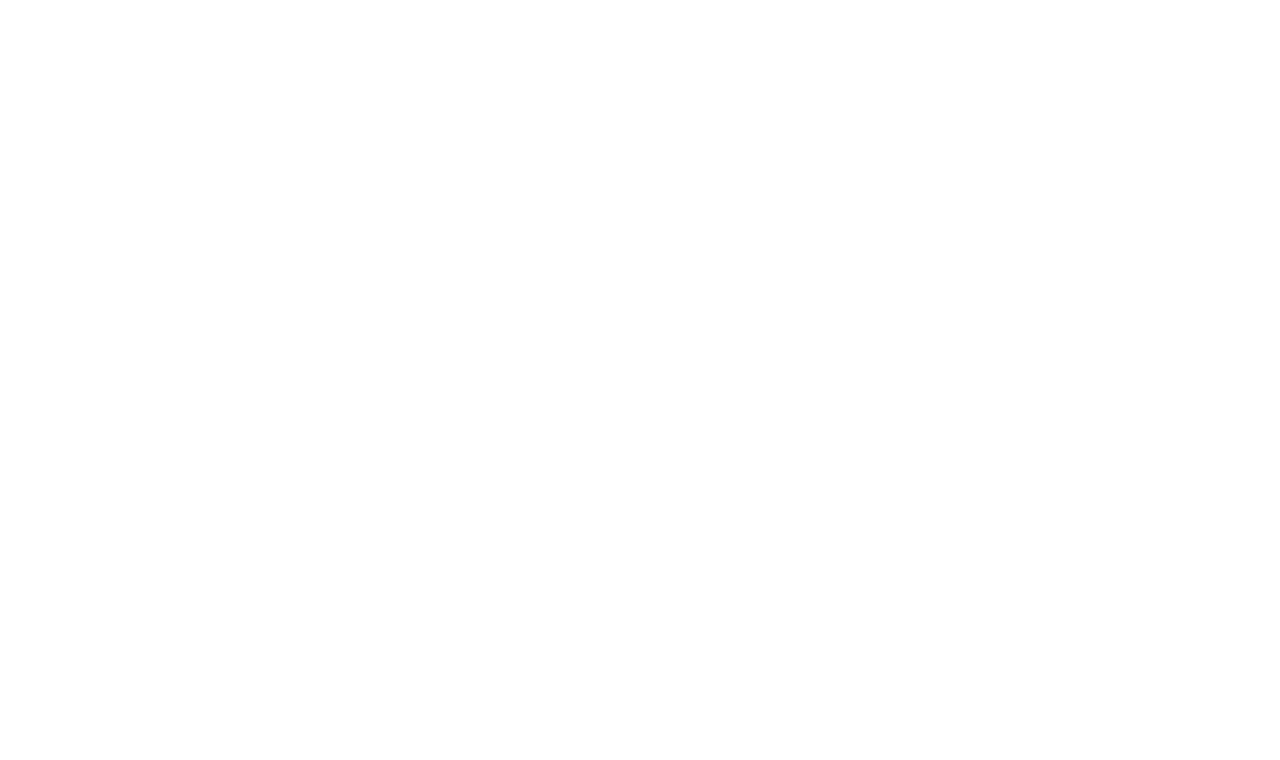
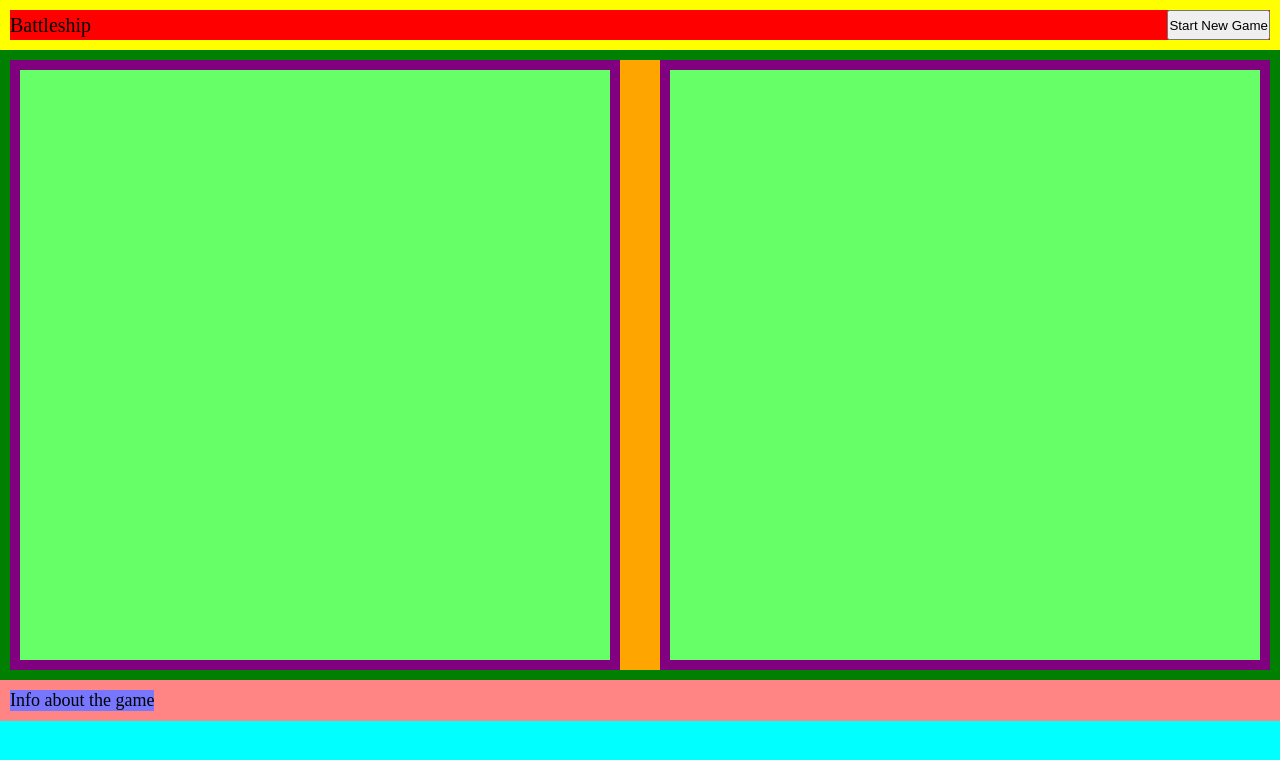
Before and after one commit to daimyo-rb/battleship, a website built with webpack: page src/template.html in a window 1280 px wide. Built offline with nearby package versions, Linux system fonts and the light colour scheme.

Commit message:
Create basic UI layout

```diff
--- a/src/gameDriver.js
+++ b/src/gameDriver.js
@@ -16,7 +16,6 @@ export function createGameDriver() {
       for (let i = 0; i < sideLength; i++) {
         xLabelStr += ` ${i}`;
       }
-
       for (const [name, player] of [[player1Name, this.player1], [player2Name, this.player2]]) {
         let curGameboard = player.gameboard;
         console.log(`${name} gameboard below`);
@@ -83,23 +82,16 @@ export function createGameDriver() {
       this.getActivePlayerMoveFromPrompt();
     },
     newGame() {
-      // clear gameboards
       this.clearGameboards();
-      // add ships
-      this.autoPositionBoats();
-      // print gameboard
+      this.autoPositionBoats(); // add ships
       this.consoleLogGameBoards();
-      // console.log()
       while (!this.player1.gameboard.allShipsSunk() && !this.player2.gameboard.allShipsSunk()) {
-        // get valid player move
         this.getActivePlayerMove();
-        // print gameboard
         this.consoleLogGameBoards();
-        // toggle activePlayer
-        this.isPlayer1Turn = !this.isPlayer1Turn;
+        this.isPlayer1Turn = !this.isPlayer1Turn; // toggle activePlayer
       }
+      // output game end message
       let finalMessage = this.player1.gameboard.allShipsSunk() ? 'player2 wins!' : 'player1 wins!';
-      // output game end message
       alert(finalMessage);
     },
   }
--- a/src/index.js
+++ b/src/index.js
@@ -1,4 +1,8 @@
+import "./styles.css";
 import { createGameDriver } from "./gameDriver";
+import { createScreenController } from "./screenController";
 
 let gameDriver = createGameDriver();
+// let screenController = createScreenController();
 window.gameDriver = gameDriver;
+// window.screenController = screenController;
--- /dev/null
+++ b/src/screenController.js
@@ -0,0 +1,13 @@
+export function createScreenController() {
+  return {
+    createEmptyGrid
+  }
+  const content = `
+    <p>Test</p<
+  `;
+  const wrapper = document.createElement('div');
+  wrapper.innerHTML = content;
+
+  const element = wrapper.firstElementChild;
+  document.body.appendChild(element);
+}
--- /dev/null
+++ b/src/styles.css
@@ -0,0 +1,72 @@
+* {
+  margin: 0;
+  padding: 0;
+  box-sizing: border-box;
+}
+.gameContainer {
+  height: 1000px; /*remove later*/
+  width: 100%;
+  background-color: cyan;
+  display: flex;
+  flex-direction: column;
+}
+.topBarWrapper {
+  width: 100%;
+  background-color: yellow;
+  padding: 10px;
+}
+.topBar {
+  background-color: red;
+  display: flex;
+  justify-content: space-between;
+  align-items: center;
+}
+.gameTitle {
+  font-size: 20px;
+}
+.newGameButton {
+  height: 30px;
+}
+.bothGameboardsWrapper {
+  width: 100%;
+  /* height: 100px; remove later */
+  background-color: green;
+  padding: 10px;
+}
+.bothGameboards {
+  width: 100%;
+  height: 100%;
+  background-color: orange;
+  display: flex;
+  justify-content: space-between;
+  align-items: center;
+  gap: 40px;
+}
+.gameboardWrapper {
+  height: 100%;
+  width: 100%;
+  background-color: purple;
+  padding: 10px;
+}
+.gameboard {
+  aspect-ratio: 1 / 1;
+  width: 100%;
+  height: auto;
+  max-width: 100%;
+  background-color: rgb(103, 255, 103);
+}
+.bottomBarWrapper {
+  width: 100%;
+  background-color: rgb(255, 133, 133);
+  padding: 10px;
+}
+.bottomBar {
+  display: flex;
+  justify-content: start;
+}
+.gameUpdate {
+  /* height: 10px; */
+  /* width: 20px; */
+  background-color: rgb(118, 118, 255);
+  font-size: 18px;
+}
--- a/src/template.html
+++ b/src/template.html
@@ -6,5 +6,29 @@
     <title>Battleship</title>
 </head>
 <body>
+  <div class="gameContainer">
+    <div class="topBarWrapper">
+      <div class="topBar">
+        <p class="gameTitle">Battleship</p>
+        <button class="newGameButton">Start New Game</button>
+      </div>
+
+    </div>
+    <div class="bothGameboardsWrapper">
+      <div class="bothGameboards">
+        <div class="gameboardWrapper">
+          <div class="gameboard" id="leftGameboard"></div>
+        </div>
+        <div class="gameboardWrapper">
+          <div class="gameboard" id="rightGameboard"></div>
+        </div>
+      </div>
+    </div>
+    <div class="bottomBarWrapper">
+      <div class="bottomBar">
+        <p class="gameUpdate">Info about the game</p>
+      </div>
+    </div>
+  </div>
 </body>
 </html>
```
